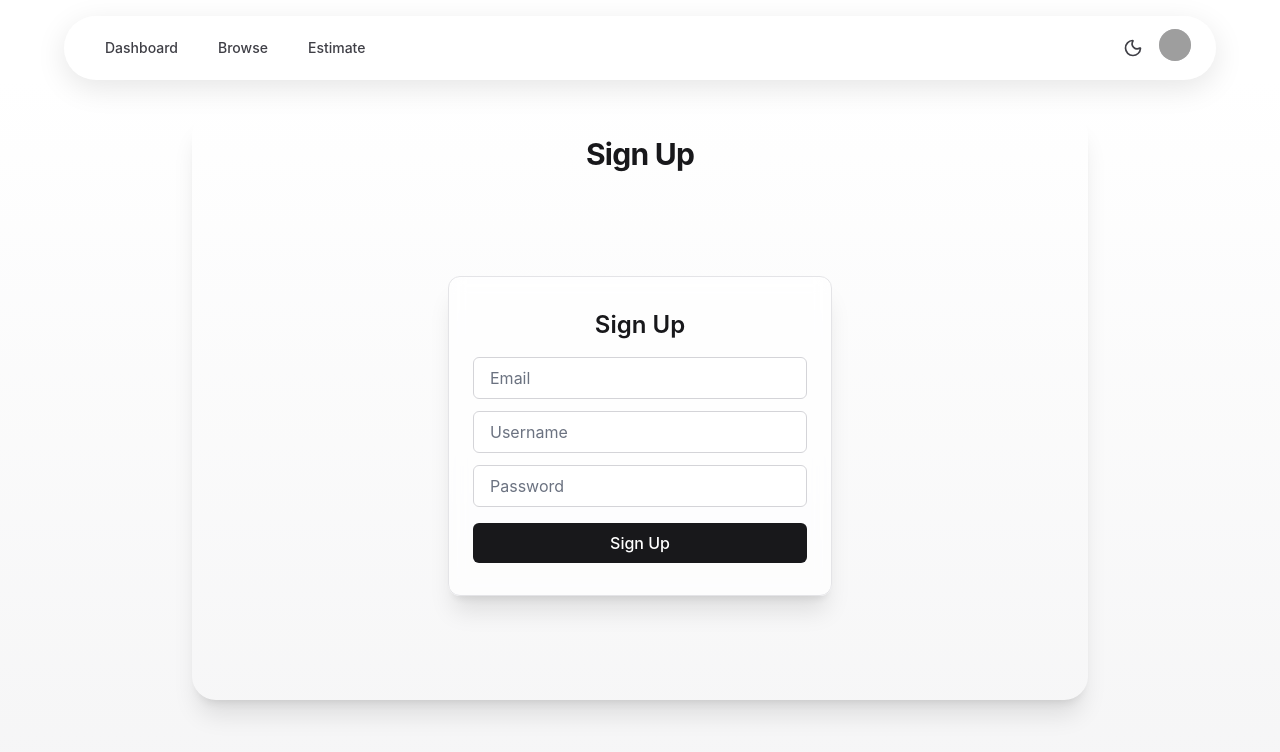
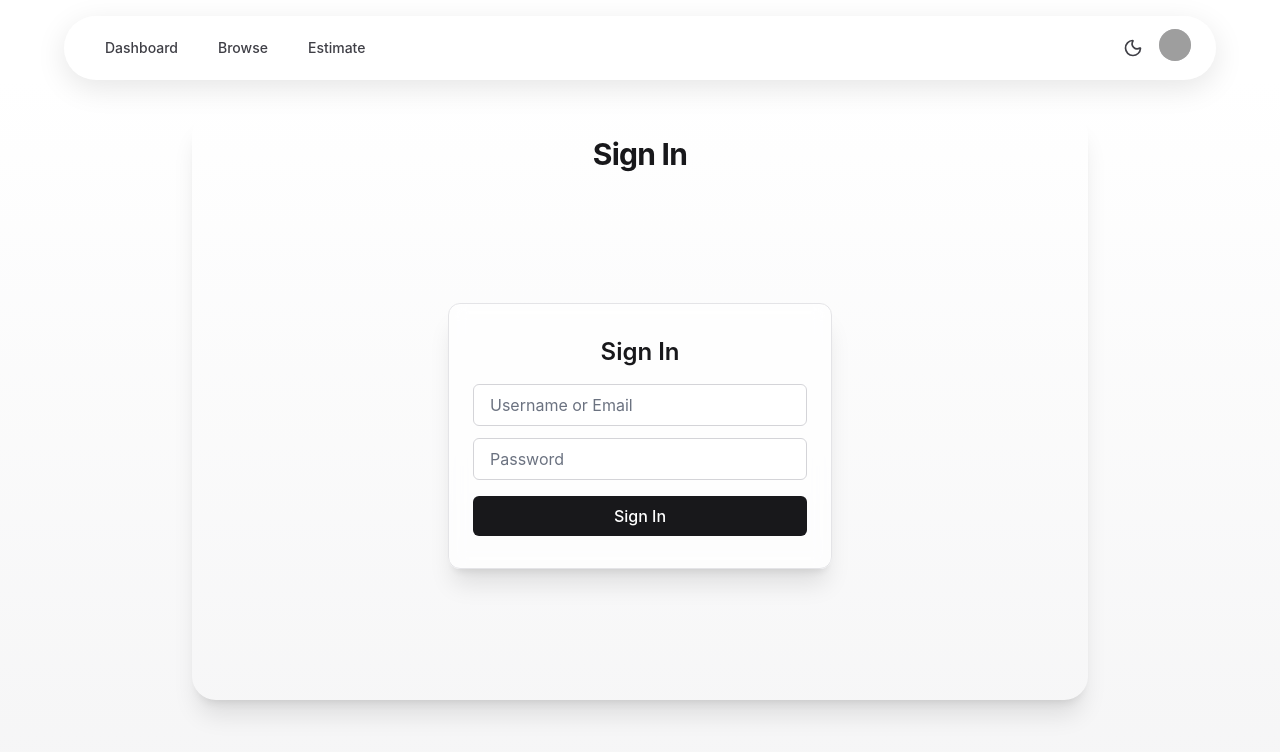
Before and after one commit to schartrand77/makerworks-frontend, a React (Vite) app: page /auth/signin in a window 1280 px wide. Shown: the top 752 px of the page. Built offline with nearby package versions, Linux system fonts and the light colour scheme; no server answers; grey boxes are pictures that could not be loaded.

Commit message:
feat(auth): implement login page

```diff
--- a/src/components/auth/SignIn.tsx
+++ b/src/components/auth/SignIn.tsx
@@ -2,14 +2,13 @@ import { useState } from 'react'
 import { useNavigate } from 'react-router-dom'
 import PageLayout from '@/components/layout/PageLayout'
 import { useAuthStore } from '@/store/useAuthStore'
-import { signup } from '@/api/auth'
+import { loginWithPassword, getCurrentUser } from '@/api/auth'
 
-const SignUp = () => {
-  const [email, setEmail] = useState('')
+const SignIn = () => {
   const [username, setUsername] = useState('')
   const [password, setPassword] = useState('')
+  const [loading, setLoading] = useState(false)
   const [error, setError] = useState('')
-  const [loading, setLoading] = useState(false)
 
   const setUser = useAuthStore((s) => s.setUser)
   const setToken = useAuthStore((s) => s.setToken)
@@ -21,67 +20,36 @@ const SignUp = () => {
     setError('')
 
     try {
-      console.debug('[SignUp] Payload:', { email, username })
-
-      const res = await signup({ email, username, password })
-
-      if (!res.ok) {
-        const text = await res.text()
-        console.warn('[SignUp] Non-OK response:', res.status, text)
-        throw new Error(`Signup failed with ${res.status}`)
+      const tokenData = await loginWithPassword(username, password)
+      if (typeof setToken === 'function') {
+        setToken(tokenData.access_token)
+      } else {
+        console.warn('[SignIn] \u26A0\uFE0F setToken is not a function')
       }
 
-      const data = await res.json().catch((err) => {
-        throw new Error('[SignUp] Invalid JSON response: ' + err.message)
-      })
-
-      console.debug('[SignUp] Parsed JSON:', data)
-
-      if (!data?.token || !data?.user) {
-        console.error('[SignUp] Invalid response format:', data)
-        throw new Error('Invalid response format')
-      }
-
-      if (typeof setToken === 'function') {
-        setToken(data.token)
-      } else {
-        console.warn('[SignUp] ⚠️ setToken is not a function')
-      }
-
-      localStorage.setItem('token', data.token)
-      setUser(data.user)
-
-      console.debug('[SignUp] User created and authed:', data.user)
+      const user = await getCurrentUser()
+      setUser(user)
       navigate('/dashboard')
     } catch (err: any) {
-      console.error('[SignUp] Signup error', err)
-      setError(err.message || 'An error occurred during sign up')
+      console.error('[SignIn] Login error:', err)
+      setError(err.message || 'Login failed')
     } finally {
       setLoading(false)
     }
   }
 
   return (
-    <PageLayout title="Sign Up">
+    <PageLayout title="Sign In">
       <div className="flex flex-col items-center justify-center min-h-[60vh] px-4">
         <form
           onSubmit={handleSubmit}
           className="bg-white/70 dark:bg-zinc-900/60 shadow-xl rounded-xl px-6 py-8 w-full max-w-sm backdrop-blur-md border border-zinc-200 dark:border-zinc-800"
         >
-          <h1 className="text-2xl font-semibold mb-4 text-center">Sign Up</h1>
-
-          <input
-            type="email"
-            placeholder="Email"
-            className="w-full mb-3 px-4 py-2 rounded-md border dark:bg-zinc-800 border-zinc-300 dark:border-zinc-700 focus:outline-none"
-            value={email}
-            onChange={(e) => setEmail(e.target.value)}
-            required
-          />
+          <h1 className="text-2xl font-semibold mb-4 text-center">Sign In</h1>
 
           <input
             type="text"
-            placeholder="Username"
+            placeholder="Username or Email"
             className="w-full mb-3 px-4 py-2 rounded-md border dark:bg-zinc-800 border-zinc-300 dark:border-zinc-700 focus:outline-none"
             value={username}
             onChange={(e) => setUsername(e.target.value)}
@@ -98,9 +66,7 @@ const SignUp = () => {
           />
 
           {error && (
-            <div className="text-red-500 text-sm mb-4 text-center">
-              {error}
-            </div>
+            <div className="text-red-500 text-sm mb-4 text-center">{error}</div>
           )}
 
           <button
@@ -108,7 +74,7 @@ const SignUp = () => {
             className="w-full bg-zinc-900 dark:bg-white dark:text-black text-white py-2 rounded-md font-medium hover:opacity-90 transition"
             disabled={loading}
           >
-            {loading ? 'Signing up…' : 'Sign Up'}
+            {loading ? 'Signing in…' : 'Sign In'}
           </button>
         </form>
       </div>
@@ -116,4 +82,4 @@ const SignUp = () => {
   )
 }
 
-export default SignUp
+export default SignIn
```
